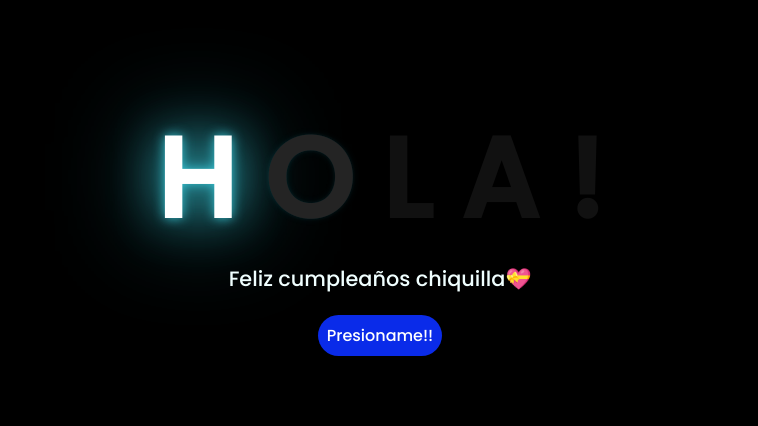
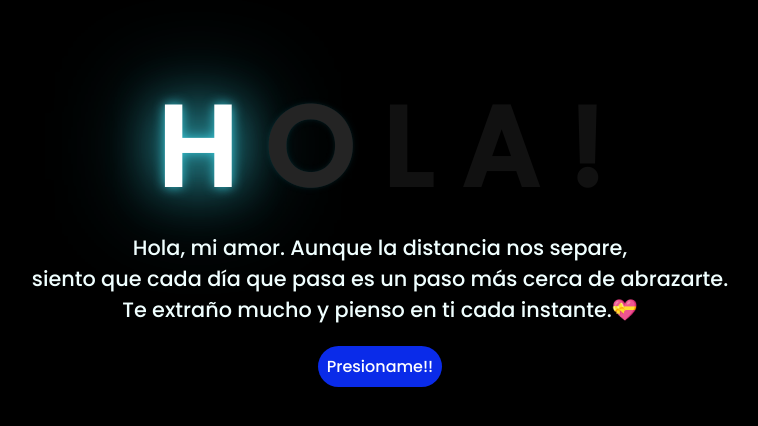
Before and after one commit to alextimaus/PA-TI, a plain HTML site: page index.html in a window 1280 px wide. Shown: the part 110-536 px from the top of the page, without its empty margins (268-1026 px from the left). Drawn offline with Linux system fonts and the light colour scheme.

Commit message:
Update index.html

```diff
--- a/index.html
+++ b/index.html
@@ -19,7 +19,8 @@
         <span>!</span>
     </div>
     <div class="description">
-        <span>Feliz cumpleaños chiquilla💝</span>
+        <span>Hola, mi amor. Aunque la distancia nos separe, <br>siento que cada día que pasa es un paso más cerca de abrazarte.<br>
+            Te extraño mucho y pienso en ti cada instante.💝</span>
     </div>
     <div class="button">
         <button class="botones">
```
